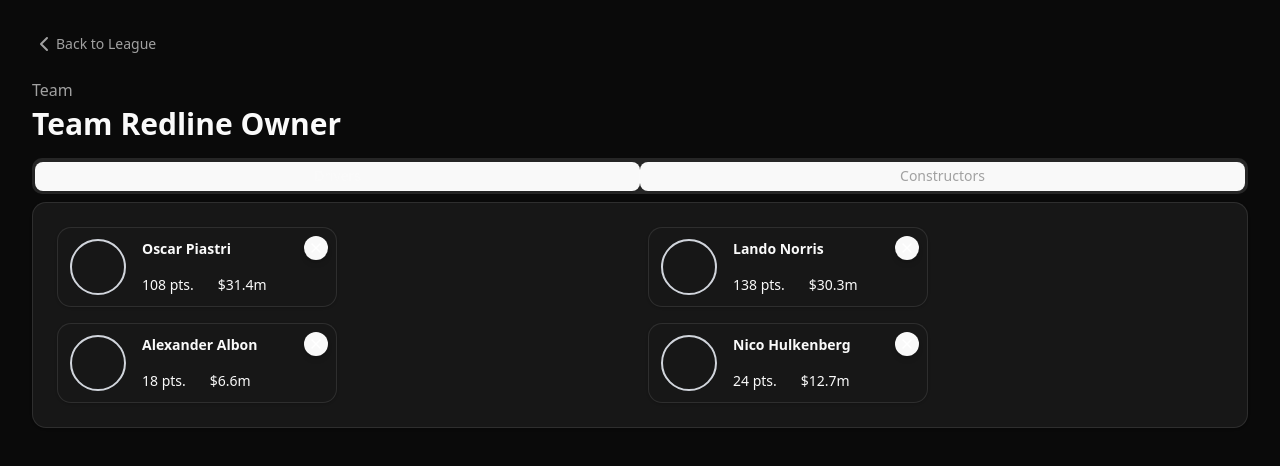
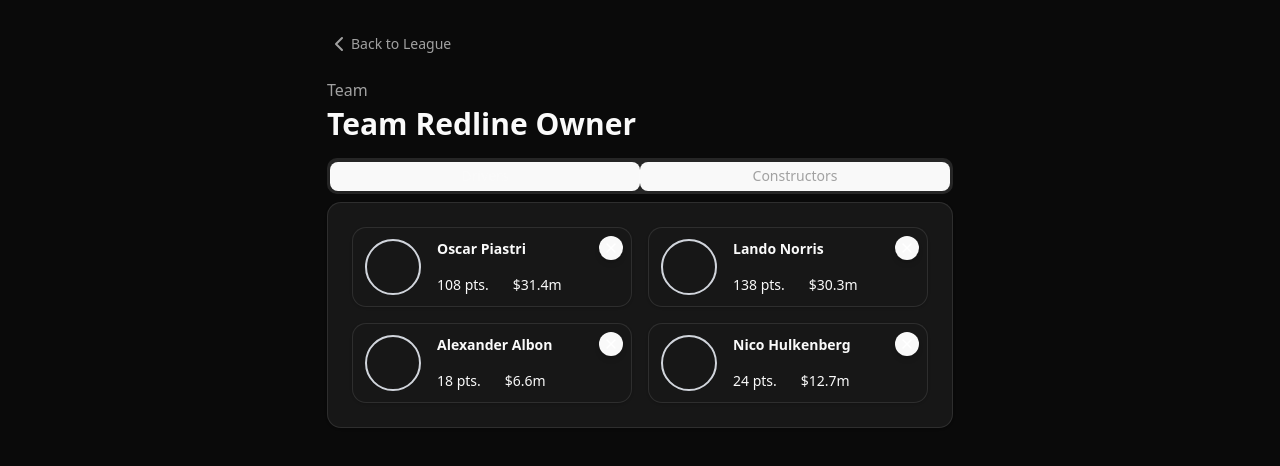
Before and after one commit to emsqrd/f1-companion, a React (Vite) app: page /team/1 in a window 1280 px wide. Shown: the top 466 px of the page. Built offline with nearby package versions, Linux system fonts and the light colour scheme.

Commit message:
feat: making leaderboard and team components responsive on larger screens

```diff
--- a/src/components/Leaderboard/Leaderboard.tsx
+++ b/src/components/Leaderboard/Leaderboard.tsx
@@ -11,7 +11,7 @@ export function Leaderboard() {
   const getRandomPoints = () => Math.floor(Math.random() * 8001);
 
   return (
-    <div className="mx-auto max-w-sm px-4 md:max-w-lg md:px-8">
+    <div className="mx-auto px-4 md:max-w-lg">
       <h2 className="mb-2 text-2xl font-semibold">League Leaderboard</h2>
       <Table className="bg-card overflow-hidden rounded-lg">
         <TableHeader className="bg-secondary sticky top-0 font-bold">
--- a/src/components/Team/Team.tsx
+++ b/src/components/Team/Team.tsx
@@ -17,7 +17,7 @@ export function Team() {
   }
 
   return (
-    <div className="p-8">
+    <div className="mx-auto p-8 md:max-w-max">
       <header className="mb-4">
         <nav aria-label="Breadcrumb" className="mb-4">
           <Link
```
